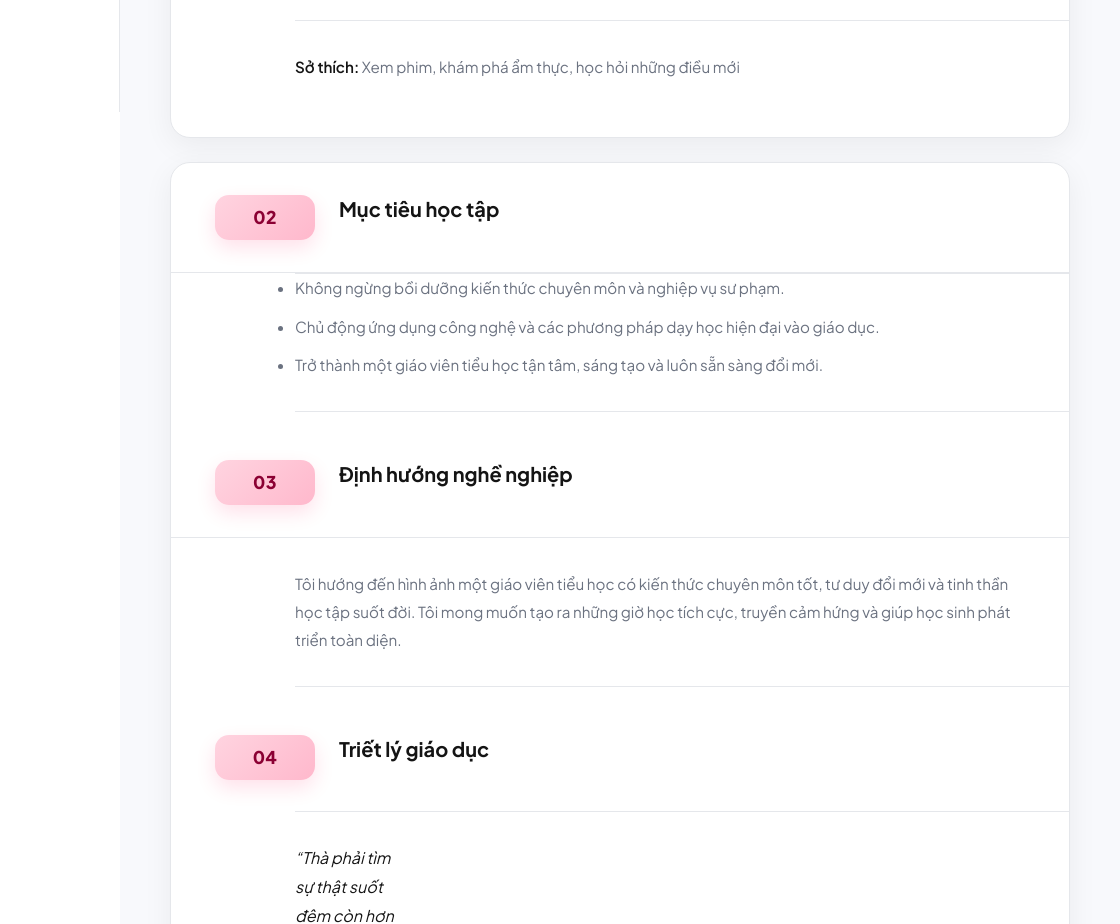
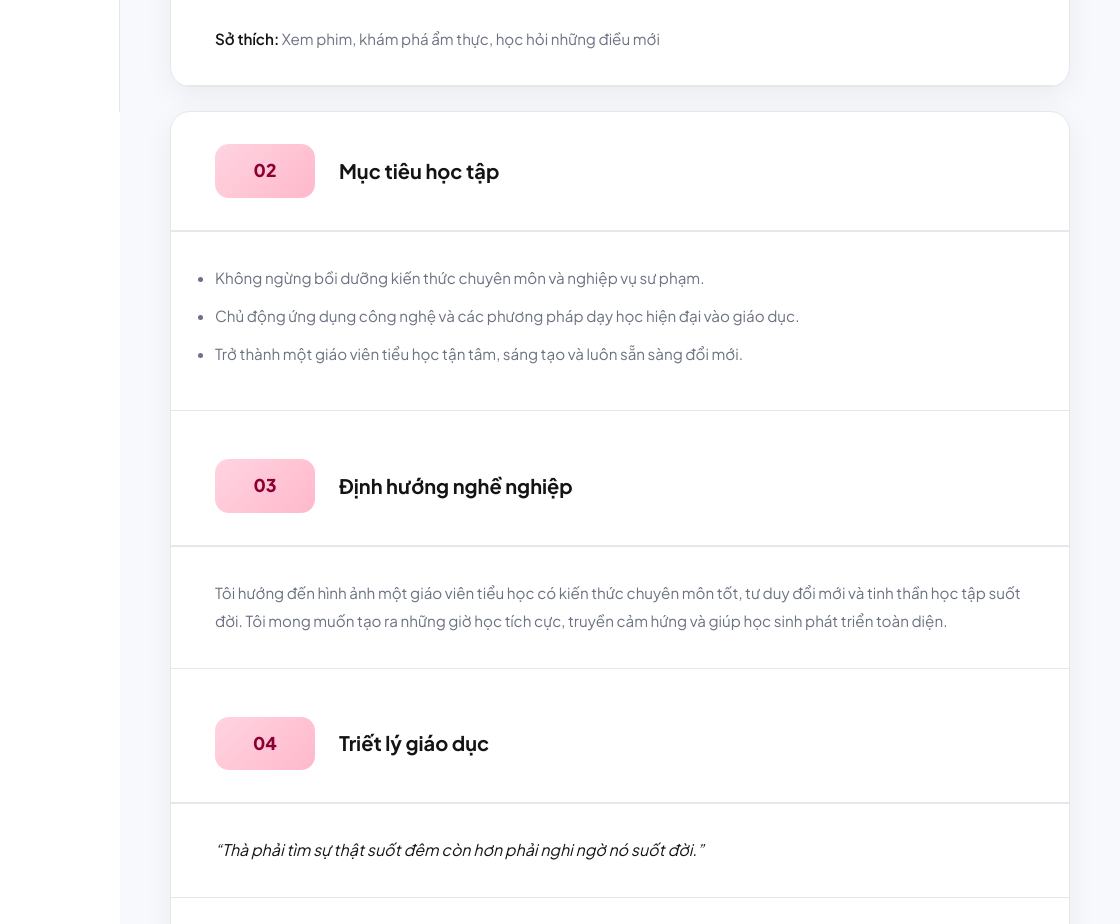
Before and after one commit to quyquyver2/portfolio, a plain HTML site: page index.html in a window 1280 px wide. Shown: the part 688-1612 px from the top of the page, 160-1280 px from the left. Drawn offline with Linux system fonts and the light colour scheme.

Commit message:
Update main.css

```diff
--- a/main.css
+++ b/main.css
@@ -247,11 +247,17 @@ a { text-decoration: none; color: inherit; }
 /* ══════════════════════════════════════
    TRANG GIỚI THIỆU
 ══════════════════════════════════════ */
+:root {
+    --side-col: 100px;
+    --content-padding: 44px;
+}
+
+/* Page */
 .intro-page {
     background: var(--bg-soft);
 }
 
-/* Hero */
+/* HERO */
 .intro-hero {
     position: relative;
     padding: 72px 40px 80px;
@@ -267,19 +273,23 @@ a { text-decoration: none; color: inherit; }
 .intro-hero-bg::before {
     content: '';
     position: absolute;
-    width: 500px; height: 500px;
+    width: 500px;
+    height: 500px;
     border-radius: 50%;
     background: radial-gradient(circle, rgba(255,1,79,0.15) 0%, transparent 70%);
-    top: -120px; right: -80px;
+    top: -120px;
+    right: -80px;
 }
 
 .intro-hero-bg::after {
     content: '';
     position: absolute;
-    width: 350px; height: 350px;
+    width: 350px;
+    height: 350px;
     border-radius: 50%;
     background: radial-gradient(circle, rgba(255,107,53,0.1) 0%, transparent 70%);
-    bottom: -80px; left: 10%;
+    bottom: -80px;
+    left: 10%;
 }
 
 .intro-hero-inner {
@@ -305,11 +315,12 @@ a { text-decoration: none; color: inherit; }
 }
 
 .intro-avatar {
-    width: 120px; height: 120px;
+    width: 120px;
+    height: 120px;
     border-radius: 50%;
     object-fit: cover;
-    display: block;
-    box-shadow: 0 0 0 4px rgba(255,255,255,0.1), 0 20px 50px rgba(255,1,79,0.25);
+    box-shadow: 0 0 0 4px rgba(255,255,255,0.1),
+                0 20px 50px rgba(255,1,79,0.25);
 }
 
 .intro-status {
@@ -330,14 +341,15 @@ a { text-decoration: none; color: inherit; }
     color: #22c55e;
 }
 
-.intro-hero-text { color: #fff; }
+.intro-hero-text {
+    color: #fff;
+}
 
 .intro-greeting {
     display: block;
     font-size: 0.95rem;
     color: rgba(255,255,255,0.55);
     margin-bottom: 6px;
-    font-weight: 500;
 }
 
 .intro-hero-text h1 {
@@ -345,20 +357,14 @@ a { text-decoration: none; color: inherit; }
     font-weight: 800;
     line-height: 1.1;
     margin-bottom: 12px;
-    letter-spacing: -0.02em;
 }
 
 .intro-tagline {
     font-size: 1.2rem;
     color: rgba(255,255,255,0.75);
-    font-weight: 500;
 }
 
-.intro-tagline .typed-text {
-    font-size: 1.2rem;
-}
-
-/* Body */
+/* BODY */
 .intro-body {
     padding: 0 40px 72px;
     margin-top: -36px;
@@ -371,75 +377,63 @@ a { text-decoration: none; color: inherit; }
     margin: 0 auto;
 }
 
-.intro-about {
+/* ABOUT CARD */
+.intro-about,
+.intro-goals {
     background: var(--bg);
     border-radius: 20px;
     box-shadow: var(--shadow);
     border: 1px solid var(--border);
     overflow: hidden;
     margin-bottom: 24px;
-    display: flex;
-    flex-direction: column;
 }
 
-.intro-about > .intro-about-head {
+/* GRID HEAD (FIXED) */
+.intro-about-head,
+.intro-goals > .intro-about-head {
     display: grid;
-    grid-template-columns: 100px 1fr;
+    grid-template-columns: var(--side-col) 1fr;
     gap: 24px;
-    align-items: flex-start;
-    padding: 32px 44px;
+    align-items: center;
+    padding: 32px var(--content-padding);
     border-bottom: 1px solid var(--border);
-}
-
-.intro-about > .intro-about-head:last-child {
-    border-bottom: none;
-}
-
-.intro-section-num {
-    font-size: 1.1rem;
-    font-weight: 800;
-    color: #8b0033;
-    background: linear-gradient(135deg, #ffd4e0 0%, #ffb8cc 100%);
-    padding: 12px 16px;
-    border-radius: 14px;
-    letter-spacing: 0.02em;
-    box-shadow: 0 8px 20px rgba(255, 1, 79, 0.12);
-    text-align: center;
-    line-height: 1.2;
-    flex-shrink: 0;
 }
 
 .intro-about-head h2 {
     font-size: 1.25rem;
     font-weight: 700;
     color: var(--text);
-    line-height: 1.35;
 }
 
+/* SECTION NUMBER */
+.intro-section-num {
+    font-size: 1.1rem;
+    font-weight: 800;
+    color: #8b0033;
+    background: linear-gradient(135deg, #ffd4e0, #ffb8cc);
+    padding: 12px 16px;
+    border-radius: 14px;
+    text-align: center;
+}
+
+/* TEXT */
 .intro-lead {
-    margin: 0 0 0 124px;
-    padding: 32px 44px 32px 0 !important;
-    border-bottom: 1px solid var(--border);
-    border-top: 1px solid var(--border);
-    margin-top: -1px;
-    font-size: 1rem;
+    padding: 32px var(--content-padding);
+    font-size: 1.05rem;
     color: var(--text);
     line-height: 1.8;
+    border-top: 1px solid var(--border);
+    border-bottom: 1px solid var(--border);
 }
 
-.intro-about > p:not(.intro-lead) {
-    margin: 0 0 0 124px;
-    padding: 32px 44px 32px 0;
-    border-bottom: 1px solid var(--border);
-    border-top: 1px solid var(--border);
-    margin-top: -1px;
+.intro-about > p:not(.intro-lead),
+.intro-goals > p {
+    padding: 32px var(--content-padding);
     font-size: 0.95rem;
     color: var(--muted);
-    line-height: 1.8;
-}
-
-.intro-about > p:last-of-type {
-    border-bottom: none;
+    line-height: 1.85;
+    border-top: 1px solid var(--border);
+    border-bottom: 1px solid var(--border);
 }
 
 .intro-about strong {
@@ -447,36 +441,35 @@ a { text-decoration: none; color: inherit; }
     font-weight: 600;
 }
 
-.education-philosophy {
-    display: grid;
-    grid-template-columns: 100px 1fr;
-    gap: 24px;
-    padding: 32px 44px;
+/* LIST */
+.intro-goals > ul {
     margin: 0;
-    font-style: italic;
-    color: var(--text);
-    background: transparent;
+    padding: 32px var(--content-padding);
+    border-top: 1px solid var(--border);
     border-bottom: 1px solid var(--border);
-    font-size: 1rem;
-    line-height: 1.8;
+    list-style: disc;
 }
 
-.intro-lead {
-    font-size: 1.05rem;
-    color: var(--text);
-    line-height: 1.8;
-    margin-bottom: 16px;
-}
-
-.intro-about > p:not(.intro-lead) {
+.intro-goals > ul li {
     font-size: 0.95rem;
     color: var(--muted);
     line-height: 1.85;
-    margin-bottom: 24px;
+    margin-bottom: 10px;
 }
 
-.intro-about strong { color: var(--text); font-weight: 600; }
+/* BLOCKQUOTE FIX */
+.intro-goals > blockquote {
+    padding: 32px var(--content-padding);
+    font-style: italic;
+    color: var(--text);
+    font-size: 1rem;
+    line-height: 1.8;
+    border-top: 1px solid var(--border);
+    white-space: normal;
+    word-break: break-word;
+}
 
+/* TAGS */
 .intro-tags {
     display: flex;
     flex-wrap: wrap;
@@ -494,90 +487,13 @@ a { text-decoration: none; color: inherit; }
     border: 1px solid var(--border);
     padding: 10px 16px;
     border-radius: 999px;
-    transition: all 0.25s;
+    transition: 0.25s;
 }
 
 .intro-tags span:hover {
     border-color: var(--accent);
     background: rgba(255,1,79,0.05);
     color: var(--accent);
-}
-
-.intro-tags span i {
-    font-size: 0.8rem;
-    color: var(--accent);
-}
-
-.intro-goals {
-    background: var(--bg);
-    border-radius: 20px;
-    box-shadow: var(--shadow);
-    border: 1px solid var(--border);
-    overflow: hidden;
-    margin-bottom: 24px;
-    display: flex;
-    flex-direction: column;
-}
-
-.intro-goals > .intro-about-head {
-    display: grid;
-    grid-template-columns: 100px 1fr;
-    gap: 24px;
-    padding: 32px 44px;
-    border-bottom: 1px solid var(--border);
-    align-items: flex-start;
-}
-
-.intro-goals > .intro-about-head:last-of-type {
-    border-bottom: none;
-}
-
-.intro-goals > ul {
-    display: flex;
-    flex-direction: column;
-    list-style: disc;
-    margin: 0 0 0 124px;
-    padding: 0 44px 32px 0;
-    border-bottom: 1px solid var(--border);
-    border-top: 1px solid var(--border);
-}
-
-.intro-goals > ul li {
-    font-size: 0.95rem;
-    color: var(--muted);
-    line-height: 1.85;
-    margin-bottom: 10px;
-}
-
-.intro-goals > ul li:last-child {
-    margin-bottom: 0;
-}
-
-.intro-goals > p {
-    margin: 0 0 0 124px;
-    padding: 32px 44px 32px 0;
-    border-bottom: 1px solid var(--border);
-    border-top: 1px solid var(--border);
-    margin-top: -1px;
-    font-size: 0.95rem;
-    color: var(--muted);
-    line-height: 1.85;
-}
-
-.intro-goals > p:last-of-type {
-    border-bottom: none;
-}
-
-.intro-goals > blockquote {
-    margin: 0 0 0 124px;
-    padding: 32px 44px 0 0;
-    border-top: 1px solid var(--border);
-    font-style: italic;
-    color: var(--text);
-    background: transparent;
-    font-size: 1rem;
-    line-height: 1.8;
-    margin-top: -1px;
 }
 
 /* ══════════════════════════════════════
```
